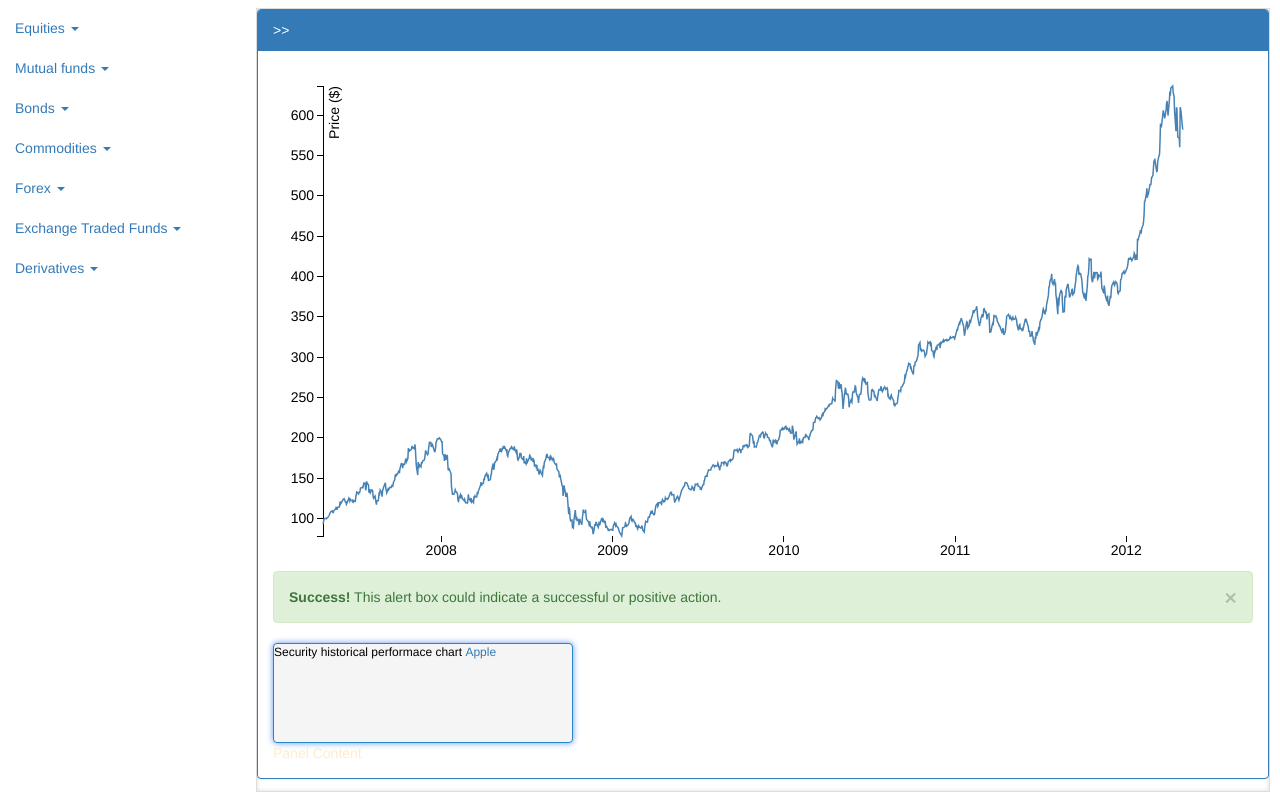
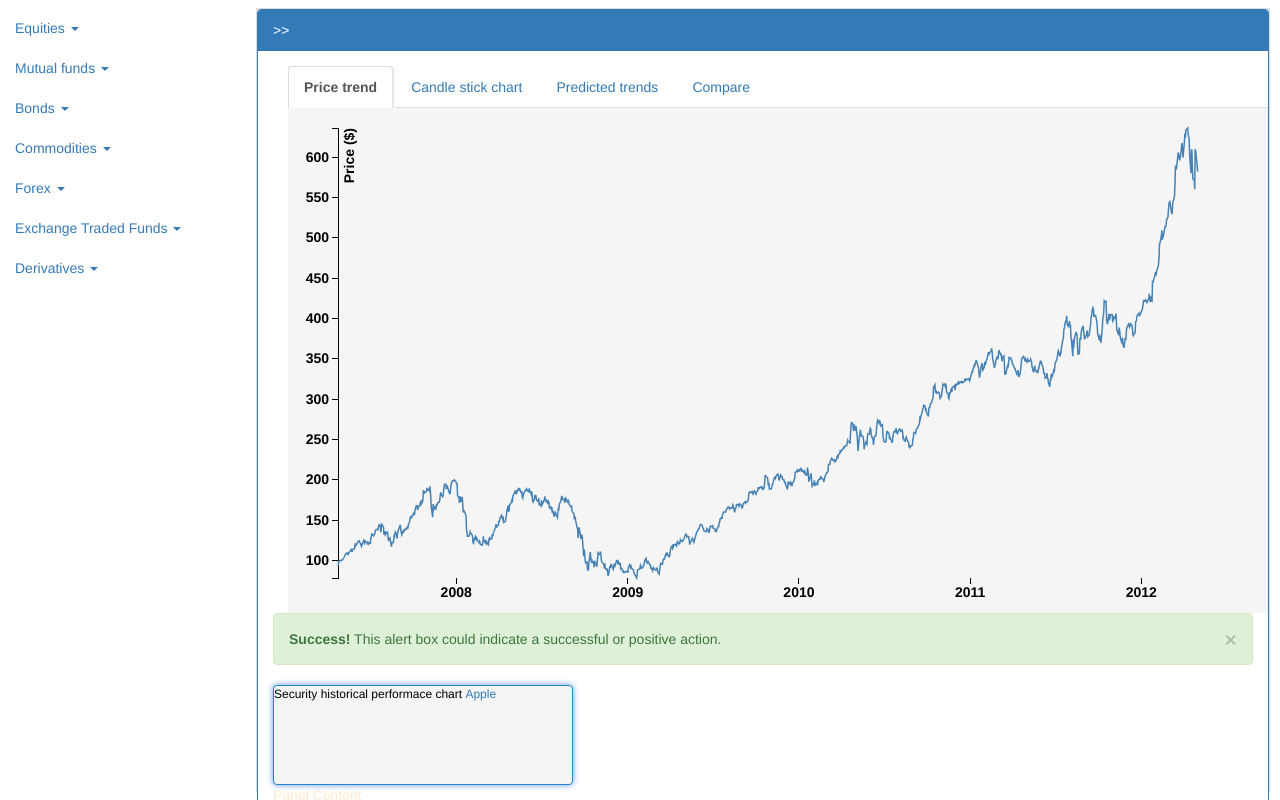
Before and after one commit to rover10/MarketReader, a plain HTML site: page index.html in a window 1280 px wide. Drawn offline with Linux system fonts and the light colour scheme.

Commit message:
Adding menu to enable multi chart support.

```diff
--- a/index.html
+++ b/index.html
@@ -85,8 +85,31 @@ body {
                 <div class="panel panel-primary">
                     <div class="panel-heading secName">{{secTitle}}>> <strong>{{secName}}</strong> </div>
                 <div class="panel-body paneBody" >
-                    <div id="graph">
+                    <div class="container">
+                      <ul class="nav nav-tabs">
+                        <li class="active"><a data-toggle="tab" href="#home">Price trend</a></li>
+                        <li><a data-toggle="tab" href="#menu1">Candle stick chart</a></li>
+                        <li><a data-toggle="tab" href="#menu2">Predicted trends</a></li>
+                        <li><a data-toggle="tab" href="#menu3">Compare</a></li>
+                      </ul>
+                      <div class="tab-content">
+                        <div id="home" class="tab-pane fade in active">
+                                        <div id="graph">
+                                        </div>
+                        </div>
+                        <div id="menu1" class="tab-pane fade">
+
+
+                        </div>
+                        <div id="menu2" class="tab-pane fade">
+
+                        </div>
+                        <div id="menu3" class="tab-pane fade">
+
+                        </div>
+                      </div>
                     </div>
+
                     <div class="alert alert-success fade in">
                     <a href="#" class="close" data-dismiss="alert" aria-label="close">&times;</a>
                     <strong>Success!</strong> This alert box could indicate a successful or positive action.
```
